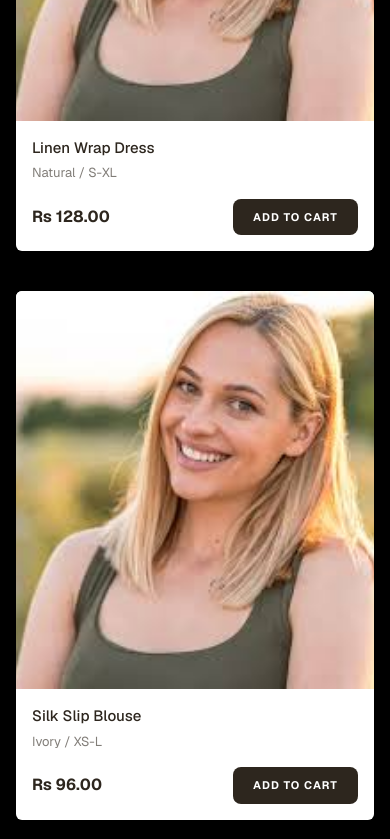
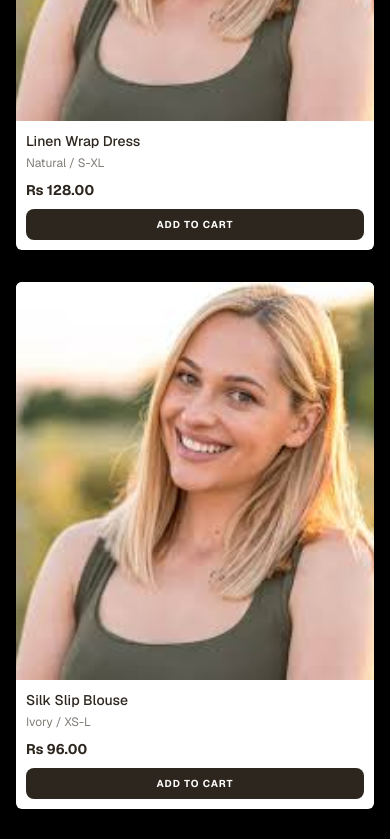
Before and after one commit to Collaborate-team/Clothing-Store-LK-FE, a Next.js app: page / in a window 390 px wide. Shown: the part 820-1659 px from the top of the page. Built offline with nearby package versions, Linux system fonts and the light colour scheme.

Commit message:
feat: Add `ProductCard` component and `ProductCategoryList` with tab-based filtering for product display.

```diff
--- a/components/product/ProductCard.tsx
+++ b/components/product/ProductCard.tsx
@@ -52,27 +52,27 @@ const ProductCard: React.FC<ProductCardProps> = ({
       </div>
 
       {/* Content */}
-      <div className="flex flex-col flex-grow p-4">
-        <h3 className="text-[15px] font-medium text-[#2D261E] mb-1 line-clamp-1">
+      <div className="flex flex-col flex-grow p-2.5 min-[400px]:p-4">
+        <h3 className="text-[14px] min-[400px]:text-[15px] font-medium text-[#2D261E] mb-0.5 min-[400px]:mb-1 line-clamp-1">
           {title}
         </h3>
-        <p className="text-[13px] text-[#2D261E]/60 mb-4 line-clamp-1">
+        <p className="text-[12px] min-[400px]:text-[13px] text-[#2D261E]/60 mb-2 min-[400px]:mb-4 line-clamp-1">
           {description}
         </p>
 
-        <div className="mt-auto flex items-center justify-between gap-4">
+        <div className="mt-auto flex flex-col sm:flex-row items-start sm:items-center justify-between gap-2 min-[400px]:gap-3 sm:gap-4">
           <div className="flex items-center gap-2">
-            <span className="text-[16px] font-bold text-[#2D261E]">
+            <span className="text-[14px] sm:text-[16px] font-bold text-[#2D261E]">
               Rs {price}
             </span>
             {originalPrice && (
-              <span className="text-[13px] text-[#2D261E]/30 line-through">
+              <span className="text-[11px] sm:text-[13px] text-[#2D261E]/30 line-through">
                 Rs {originalPrice}
               </span>
             )}
           </div>
 
-          <button className="bg-[#2D261E] text-white text-[11px] font-bold tracking-widest px-5 py-2.5 rounded hover:bg-[#40372D] transition-colors cursor-pointer uppercase">
+          <button className="w-full sm:w-auto bg-[#2D261E] text-white text-[10px] sm:text-[11px] font-bold tracking-widest px-3 sm:px-5 py-2 sm:py-2.5 rounded hover:bg-[#40372D] transition-colors cursor-pointer uppercase">
             Add to Cart
           </button>
         </div>
--- a/components/ui/ProductCategoryList.tsx
+++ b/components/ui/ProductCategoryList.tsx
@@ -141,7 +141,7 @@ const ProductCategoryList = () => {
                 </div>
 
                 {/* Grid */}
-                <div className="grid grid-cols-1 sm:grid-cols-2 lg:grid-cols-4 gap-x-6 gap-y-10 min-h-[400px]">
+                <div className="grid grid-cols-1 min-[400px]:grid-cols-2 md:grid-cols-3 lg:grid-cols-4 gap-x-4 md:gap-x-6 gap-y-8 md:gap-y-10 min-h-[400px]">
                     {filteredProducts.length > 0 ? (
                         filteredProducts.map((product) => (
                             <div key={product.id} className="animate-fade-in">
```
